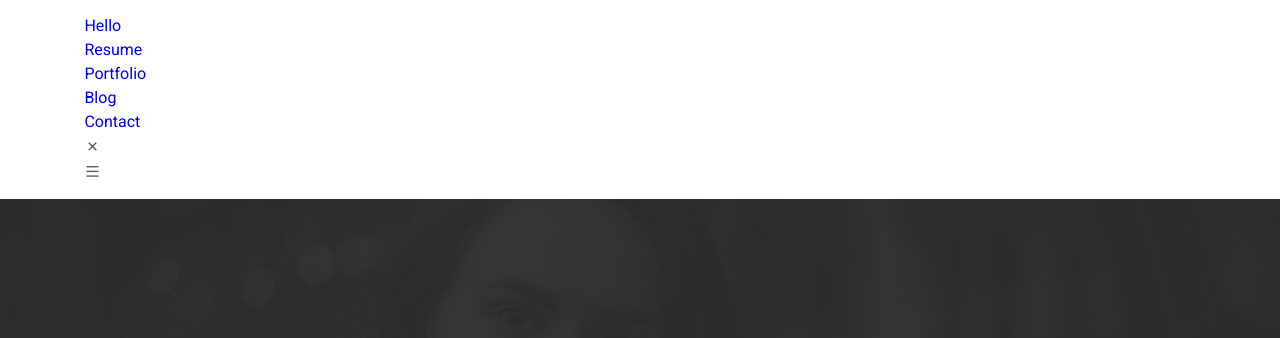
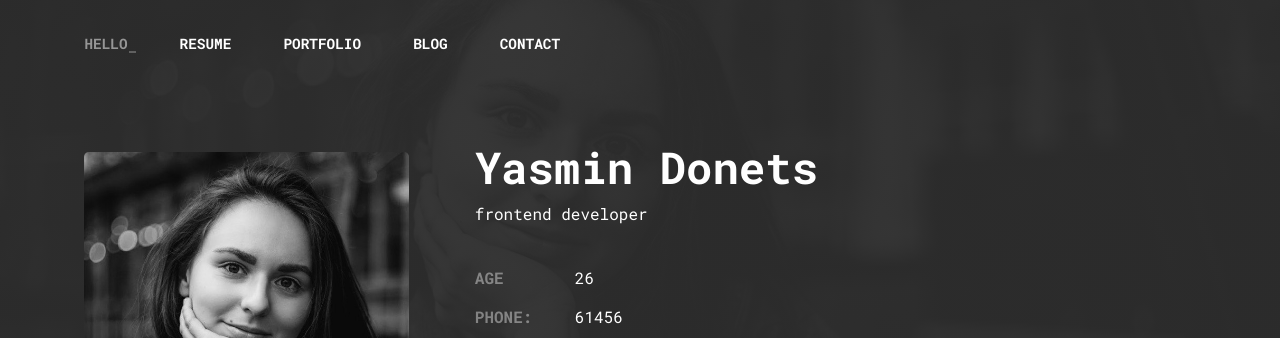
Before and after one commit to yasmin-donets/Portfolio-JS, a plain HTML site: page index.html in a window 1280 px wide. Shown: the top 338 px of the page. Drawn offline with nearby package versions, Linux system fonts and the light colour scheme.

Commit message:
header css

```diff
--- a/style.css
+++ b/style.css
@@ -99,6 +99,63 @@ input {
 .grid {
   display: grid;
 }
+/* ----------------- Header ----------------- */
+
+.header{
+	position: absolute;
+	top: 0;
+	left: 0;
+	width: 100%;
+	z-index: 100;
+}
+
+.nav{
+	height: calc(var(--header-height) + 0.875rem);
+	display: flex;
+	align-items: flex-end;
+}
+
+.nav__list{
+	display: flex;
+	column-gap: 3.25rem;
+}
+.nav__link{
+	color: #fff;
+	font-size: 0.9rem;
+	font-weight: var(--bold);
+	font-family: var(--mono-font);
+	text-transform: uppercase;
+	position: relative;
+	transition: 0.3s;
+}
+.nav__link::after{
+	content: '';
+	position: absolute;
+	bottom: 0;
+	right: -0.5rem;
+	width: 7px;
+	height: 2px;
+	background-color: #fff;
+	opacity: 0;
+	transition: 0.3s;
+}
+.nav__link:hover{
+	opacity: 0.5;
+}
+.nav__link:hover::after{
+	opacity: 1;
+}
+.nav__close,
+.nav__toggle{
+	display: none;
+}
+/* ---- Active Linl ----- */
+.active-link{
+	opacity: 0.5;
+}
+.active-link::after{
+	opacity: 0.5;
+}
 /* ----------------- Home ----------------- */
 .home {
   background: url(./images/home.JPG);
```
